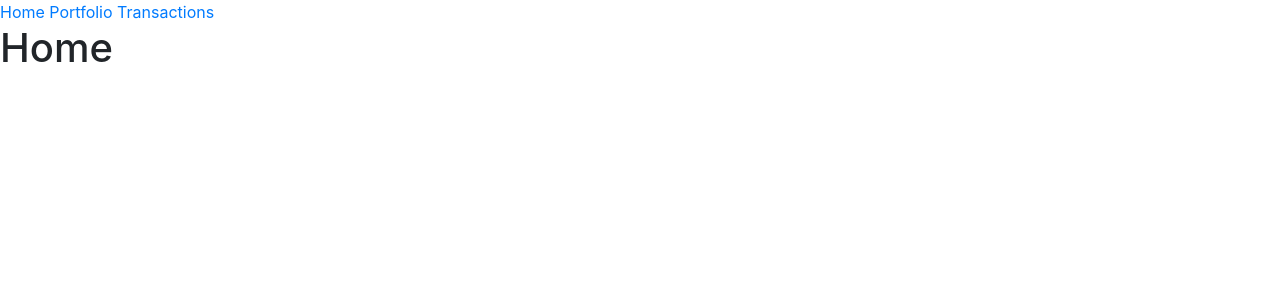
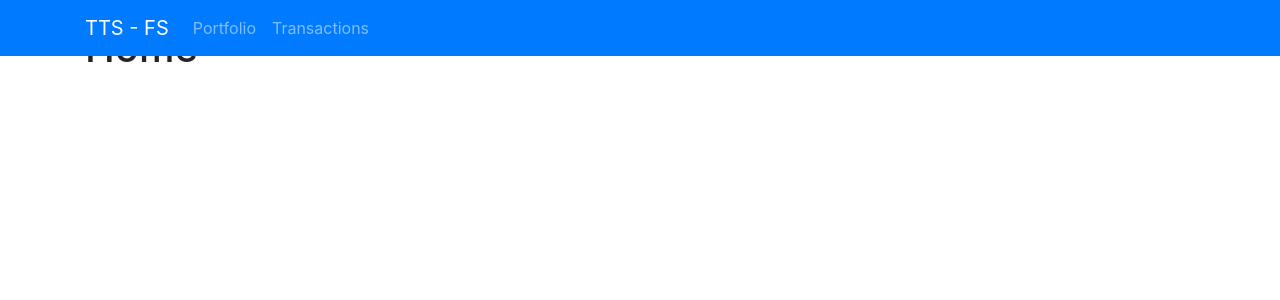
Before and after one commit to jm5833/TTP-FS, a Django app: page / in a window 1280 px wide. Shown: the top 300 px of the page. Run offline with Django 3.2, Linux system fonts and the light colour scheme; some libraries are stand-ins or nearby versions.

Commit message:
added consistency to base html template

```diff
--- a/stocks/templates/stocks/base.html
+++ b/stocks/templates/stocks/base.html
@@ -14,12 +14,35 @@
     {% endif %}
 </head>
 <body>
-    <div class='topnav'>
-        <a class='active' href="{% url 'stocks-home' %}"> Home </a>
+   <div class="navbar navbar-expand-lg fixed-top navbar-dark bg-primary">
+      <div class="container">
+        <a href="{% url 'stocks-home' %}" class="navbar-brand">TTS - FS</a>
+        <button class="navbar-toggler" type="button" data-toggle="collapse" data-target="#navbarResponsive" aria-controls="navbarResponsive" aria-expanded="false" aria-label="Toggle navigation">
+          <span class="navbar-toggler-icon"></span>
+        </button>
+        <div class="collapse navbar-collapse" id="navbarResponsive">
+          <ul class="navbar-nav">
+            <li class="nav-item">
+              <a class="nav-link" href="{% url 'stocks-portfolio' %}">Portfolio</a>
+            </li>
+            <li class="nav-item">
+              <a class="nav-link" href="{% url 'stocks-transactions' %}">Transactions</a>
+            </li>
+          </ul>
+
+        </div>
+      </div>
+    </div>
+    <div class="topnav">
+        <a class="active" href="{% url 'stocks-home' %}"> Home </a>
         <a href="{% url 'stocks-portfolio' %}"> Portfolio </a>
         <a href="{% url 'stocks-transactions'%}"> Transactions </a>
-    {% block content %}{% endblock %}
-   <!-- Optional JavaScript -->
+    <div class="container">
+        <div class="bs-docs-section">
+            {% block content %}{% endblock %}
+        </div>
+    </div>
+    <!-- Optional JavaScript -->
     <!-- jQuery first, then Popper.js, then Bootstrap JS -->
     <script src="https://code.jquery.com/jquery-3.3.1.slim.min.js" integrity="sha384-q8i/X+965DzO0rT7abK41JStQIAqVgRVzpbzo5smXKp4YfRvH+8abtTE1Pi6jizo" crossorigin="anonymous"></script>
     <script src="https://cdnjs.cloudflare.com/ajax/libs/popper.js/1.14.7/umd/popper.min.js" integrity="sha384-UO2eT0CpHqdSJQ6hJty5KVphtPhzWj9WO1clHTMGa3JDZwrnQq4sF86dIHNDz0W1" crossorigin="anonymous"></script>
```
